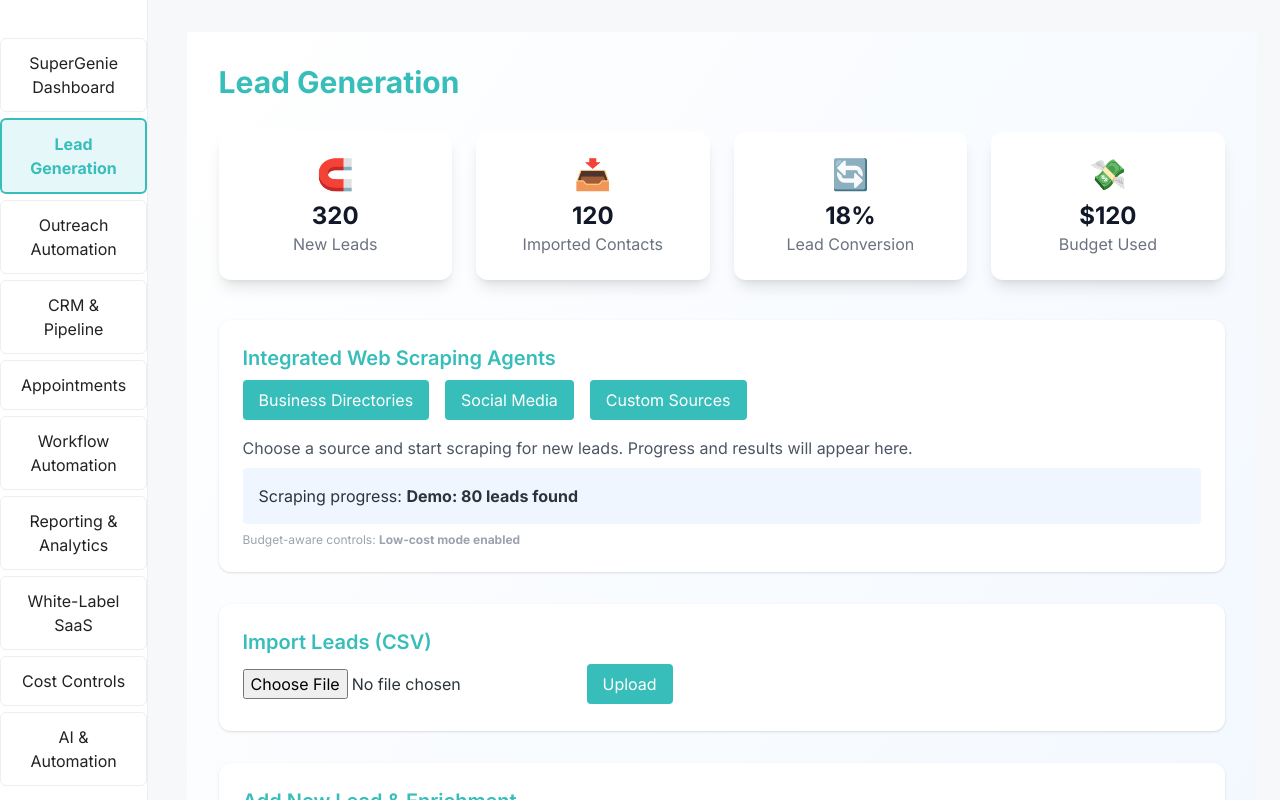
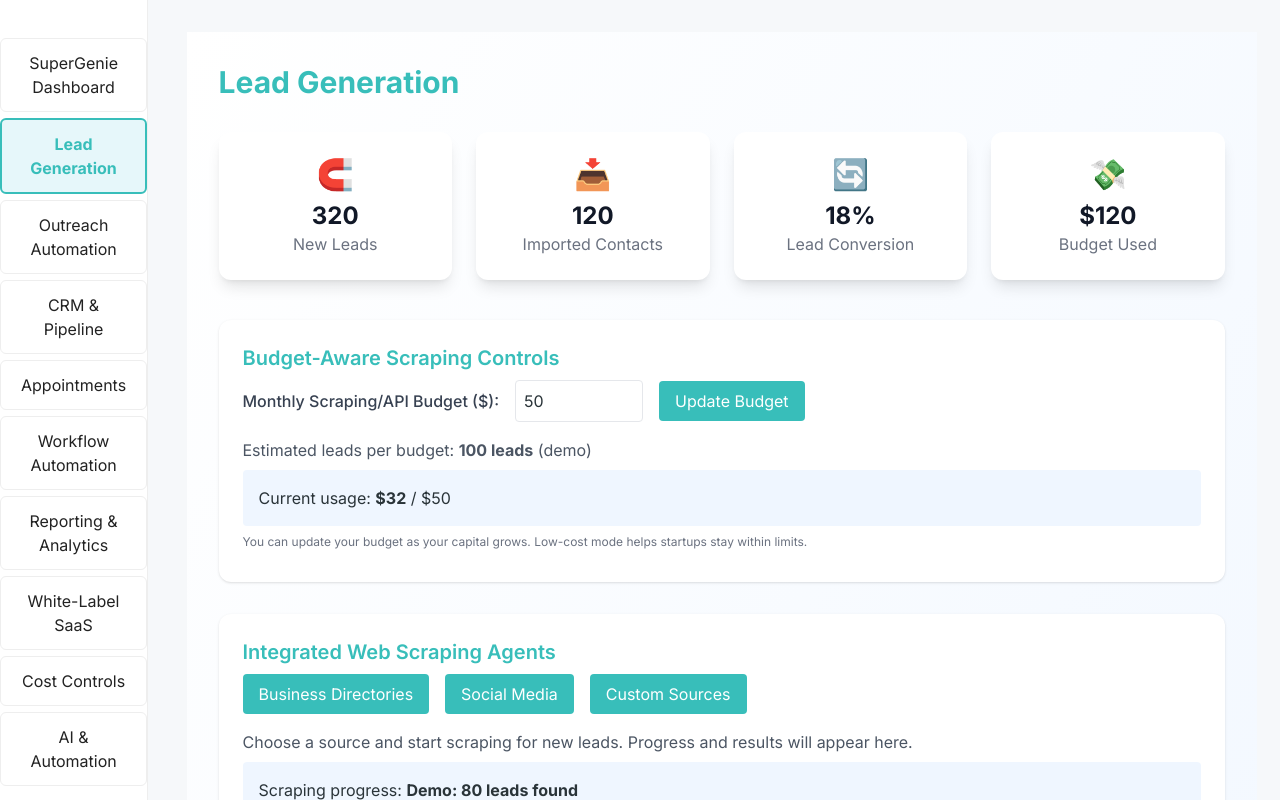
Before and after one commit to dubd59/market-genie, a React (Vite) app: page / in a window 1280 px wide. Both pictures are taken after a click on the button "Lead Generation". Shown: the top 800 px of the page. Built offline with nearby package versions, Linux system fonts and the light colour scheme; no server answers.

Commit message:
Add interactive budget-aware scraping controls to Lead Generation page

```diff
--- a/src/App.jsx
+++ b/src/App.jsx
@@ -161,6 +161,19 @@
                   <div className="text-gray-500">Budget Used</div>
                 </div>
               </div>
+              {/* Budget-Aware Scraping Controls */}
+              <div className="bg-white rounded-xl shadow p-6 mb-8">
+                <h3 className="text-xl font-semibold text-genie-teal mb-2">Budget-Aware Scraping Controls</h3>
+                <div className="flex flex-col md:flex-row gap-4 items-center mb-4">
+                  <label className="font-medium text-gray-700">Monthly Scraping/API Budget ($):</label>
+                  <input type="number" min="10" max="1000" defaultValue="50" className="border p-2 rounded w-32" />
+                  <button className="bg-genie-teal text-white px-4 py-2 rounded hover:bg-genie-teal/80">Update Budget</button>
+                </div>
+                <div className="text-gray-600 mb-2">Estimated leads per budget: <span className="font-bold">{Math.floor(50/0.5)} leads</span> (demo)</div>
+                <div className="bg-blue-50 rounded p-4 mb-2">Current usage: <span className="font-bold">$32</span> / $50</div>
+                <div className="text-xs text-gray-500 mb-2">You can update your budget as your capital grows. Low-cost mode helps startups stay within limits.</div>
+                <div className="text-xs text-red-500">{32 > 50 ? 'Warning: Budget exceeded! Scraping limited.' : ''}</div>
+              </div>
               {/* Scraping Agents */}
               <div className="bg-white rounded-xl shadow p-6 mb-8">
                 <h3 className="text-xl font-semibold text-genie-teal mb-2">Integrated Web Scraping Agents</h3>
@@ -171,7 +184,6 @@
                 </div>
                 <div className="text-gray-600 mb-2">Choose a source and start scraping for new leads. Progress and results will appear here.</div>
                 <div className="bg-blue-50 rounded p-4">Scraping progress: <span className="font-bold">Demo: 80 leads found</span></div>
-                <div className="mt-2 text-xs text-gray-400">Budget-aware controls: <span className="font-bold">Low-cost mode enabled</span></div>
               </div>
               {/* Lead Import Tool */}
               <div className="bg-white rounded-xl shadow p-6 mb-8">
```
